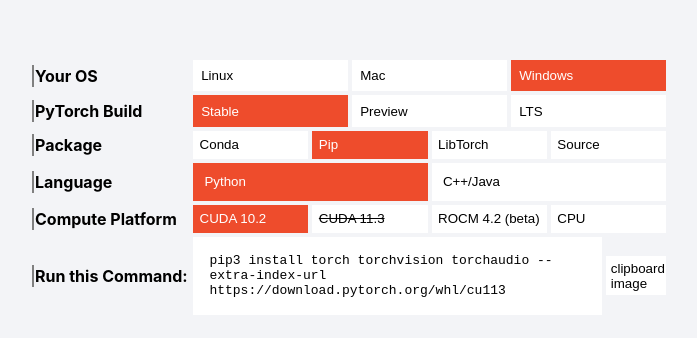
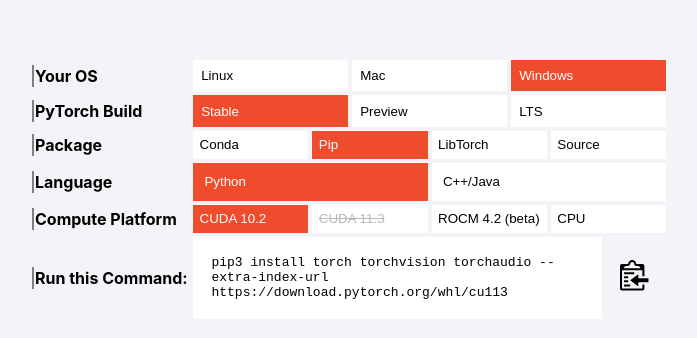
Before and after one commit to kitoshi/pytorch-install, a Next.js app: page / in a window 1280 px wide. Shown: the part 104-442 px from the top of the page, without its empty margins (226-923 px from the left). Built offline with nearby package versions, Linux system fonts and the light colour scheme.

Commit message:
clipboard success message, layout cleanup

```diff
--- a/components/copy.js
+++ b/components/copy.js
@@ -5,8 +5,9 @@
       xmlns='http://www.w3.org/2000/svg'
       role='img'
       background='transparent'
-      width={30}
-      height={30}
+      width='100%'
+      height='auto'
+      display={props.display}
     >
       <title>Copy to Clipboard</title>
       <path d='M704 896H64V320h640v192h64V192c0-35-29-64-64-64H512C512 57 455 0 384 0S256 57 256 128H64c-35 0-64 29-64 64v704c0 35 29 64 64 64h640c35 0 64-29 64-64V768h-64v128zM192 192h64s64-29 64-64 29-64 64-64 64 29 64 64 32 64 64 64h64s64 29 64 64H128c0-39 28-64 64-64zm-64 512h128v-64H128v64zm448-128V448L320 640l256 192V704h320V576H576zM128 832h192v-64H128v64zm320-448H128v64h320v-64zM256 512H128v64h128v-64z' />
--- a/pages/components/Table.js
+++ b/pages/components/Table.js
@@ -1,8 +1,8 @@
-import { useState, useEffect, useCallback } from 'react'
+import { useState, useEffect } from 'react'
+import CopySVG from '../../components/copy'
 import styles from './Table.module.css'
 export default function Table(props) {
-  //potential here to useRef for faster performance and keep scope to component
-  //however for this example document.querySelectorAll works with no side effects
+  //table function using internal state to manage active looking table cells
   const [display, setDisplay] = useState({
     os: 'Windows',
     build: 'Stable',
@@ -10,6 +10,7 @@
     language: 'Python',
     platform: 'CUDA 10.2'
   })
+  const [copy, setCopy] = useState(false)
 
   useEffect(() => {
     for (const property in display) {
@@ -21,8 +22,12 @@
           item.style.backgroundColor = '#ee4c2c'
           item.style.color = 'white'
         } else {
-          item.style.backgroundColor = 'white'
-          item.style.color = 'black'
+          if (item.disabled) {
+            //check if disabled and leave it
+          } else {
+            item.style.backgroundColor = 'white'
+            item.style.color = 'black'
+          }
         }
       }
     }
@@ -33,6 +38,14 @@
     const newDisplay = { ...display }
     newDisplay[e.currentTarget.id] = e.target.innerText
     setDisplay(newDisplay)
+  }
+
+  function handleCopyButton(e) {
+    if (copy) {
+      setCopy(false)
+    } else {
+      setCopy(true)
+    }
   }
 
   return (
@@ -147,10 +160,21 @@
               onClick={() => {
                 navigator.clipboard.writeText(
                   `pip3 install torch torchvision torchaudio --extra-index-url https://download.pytorch.org/whl/cu113`
-                )
+                ),
+                  handleCopyButton()
+              }}
+              style={{
+                backgroundColor: 'transparent',
+                padding: '20%',
+                overflow: 'hidden'
               }}
             >
-              clipboard image
+              <CopySVG display={copy ? 'none' : 'inline-block'} />
+              <p
+                style={copy ? { display: 'inline-block' } : { display: 'none' }}
+              >
+                Copied!
+              </p>
             </button>
           </td>
         </tr>
--- a/pages/components/Table.module.css
+++ b/pages/components/Table.module.css
@@ -12,6 +12,11 @@
   text-decoration: none;
 }
 
+.install-table p {
+  margin: 0;
+  width: 10%;
+}
+
 .install-table tr {
   display: flex;
   flex-direction: row;
@@ -20,14 +25,12 @@
 
 .install-table th {
   width: 25%;
-
   border-left: 2px solid gray;
   text-align: left;
 }
 
 .install-table td {
   border: 1px solid transparent;
-
 }
 
 .install-table button {
@@ -44,7 +47,7 @@
   display: inline-block;
   text-align: left;
   background-color: #ffffff;
-  padding: 4%;
+  padding: 4.5%;
 }
 
 .install-table button.focus {
@@ -54,6 +57,7 @@
 
 .install-table button:disabled {
   text-decoration: line-through;
+  color: rgb(184, 184, 184);
 }
 
 .install-table button:active {
```
